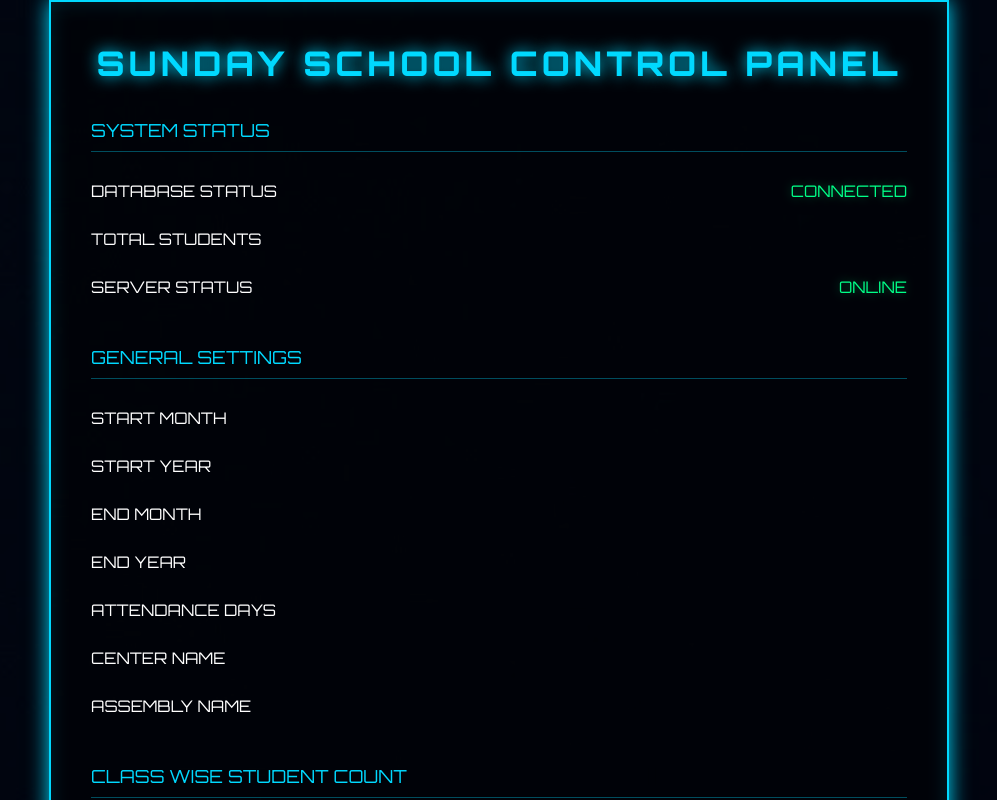
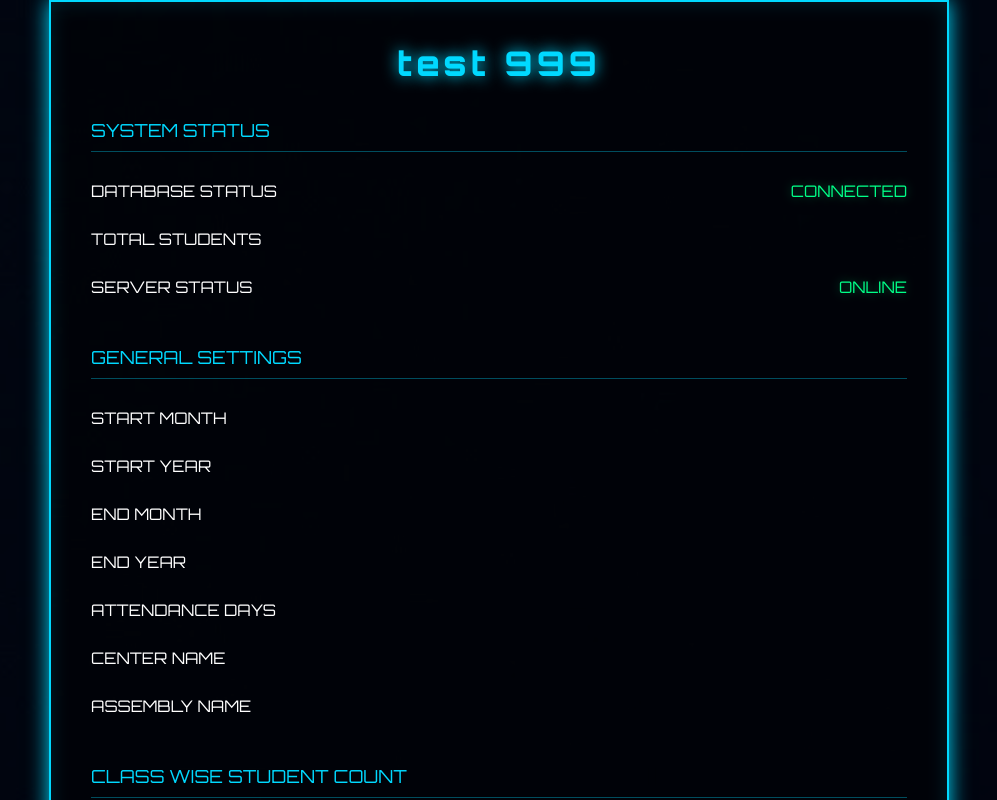
Before and after one commit to prabhu003007/sunday-school-management-system, a Python web app: template templates/settings.html in a window 1280 px wide. Shown: the whole page, without its empty margins (141-1138 px from the left). Run offline with Jinja, Linux system fonts and the light colour scheme; the template is opened without the code that fills it, so the values that code supplies are empty.

```diff
--- a/templates/settings.html
+++ b/templates/settings.html
@@ -4,8 +4,7 @@
 <meta charset="UTF-8">
 <meta name="viewport" content="width=device-width, initial-scale=1.0">
 
-<title>STRANGER SETTINGS</title>
-
+<title>TEST 999 - STRANGER SETTINGS</title>
 <link href="https://fonts.googleapis.com/css2?family=Orbitron:wght@400;600;800&display=swap" rel="stylesheet">
 
 <style>
@@ -309,7 +308,7 @@ gap:20px;
 <div class="panel">
 
     <h1 class="title">
-        SUNDAY SCHOOL CONTROL PANEL
+        test 999
     </h1>
 
     <div class="section">
```
